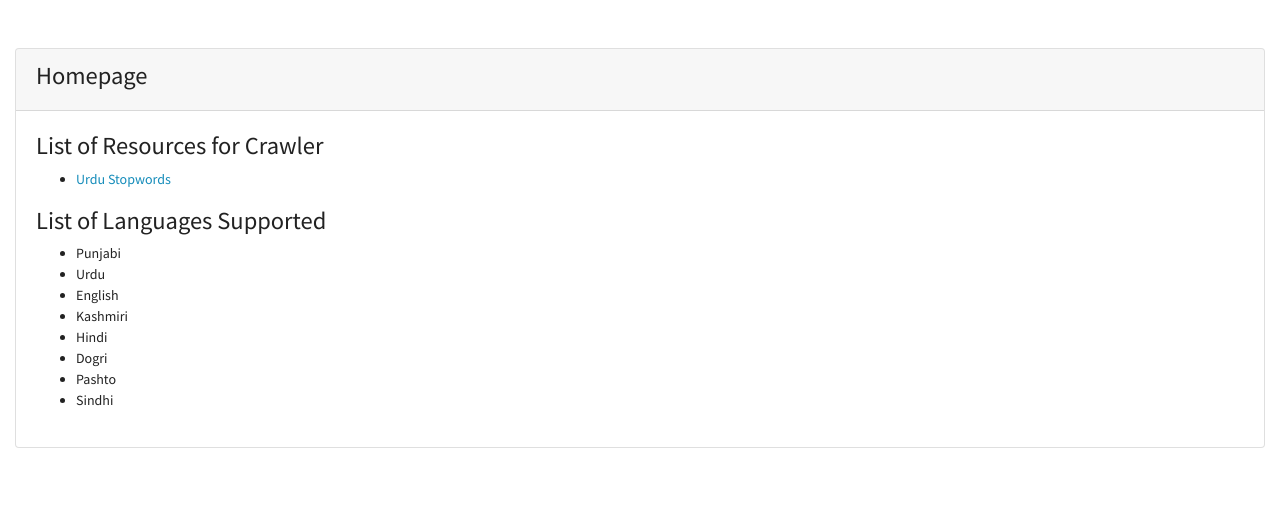
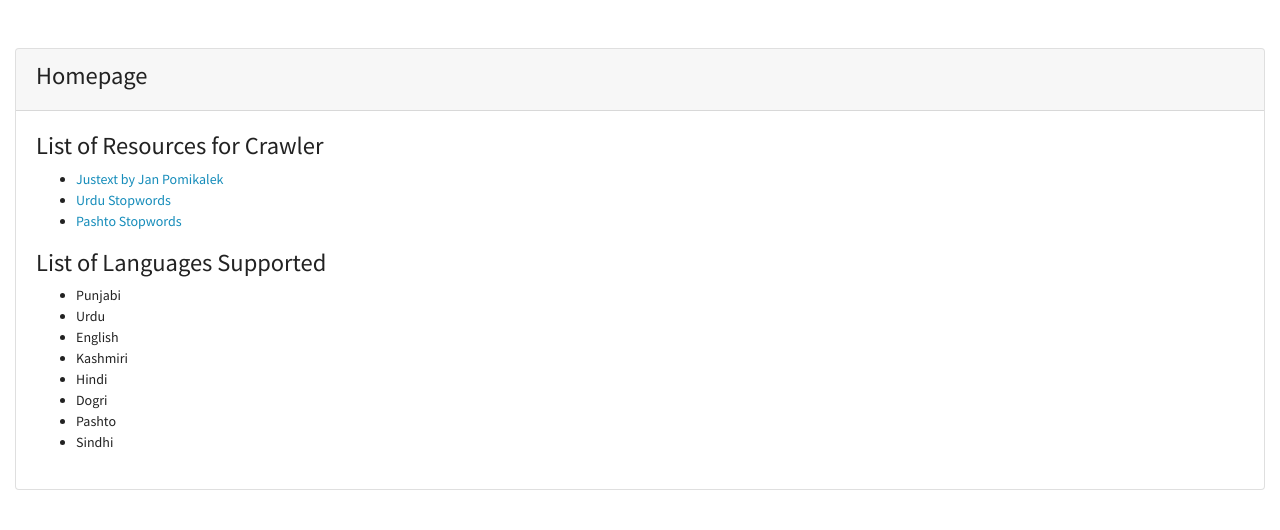
Before and after one commit to jiteshpubreja/crawler, a Flask app: page /about in a window 1280 px wide. Shown: the part 57-587 px from the top of the page. Run offline with Flask 2, Linux system fonts and the light colour scheme; parts of the project's set-up code (start-up, migrations or seed data) failed here and were passed over; some libraries are stand-ins or nearby versions.

Commit message:
Updated About Page

```diff
--- a/src/templates/about.html
+++ b/src/templates/about.html
@@ -12,7 +12,13 @@
         <h3>List of Resources for Crawler</h3>
         <ul>
           <li>
+            <a href="https://github.com/miso-belica/jusText">Justext by Jan Pomikalek</a>
+          </li>
+          <li>
             <a href="https://github.com/Delta-Sigma/urdu-stopwords">Urdu Stopwords</a>
+          </li>
+          <li>
+            <a href="https://github.com/mohbadar/pashto-stopwords">Pashto Stopwords</a>
           </li>
         </ul>
         <h3>List of Languages Supported</h3>
```
